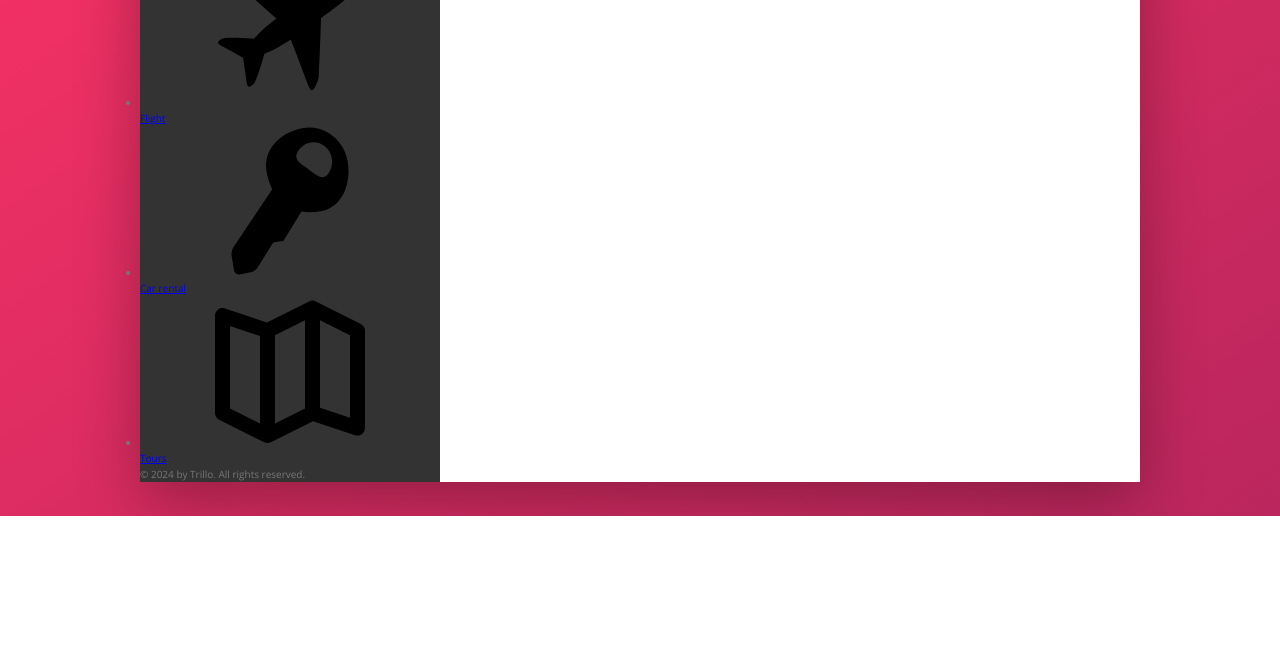
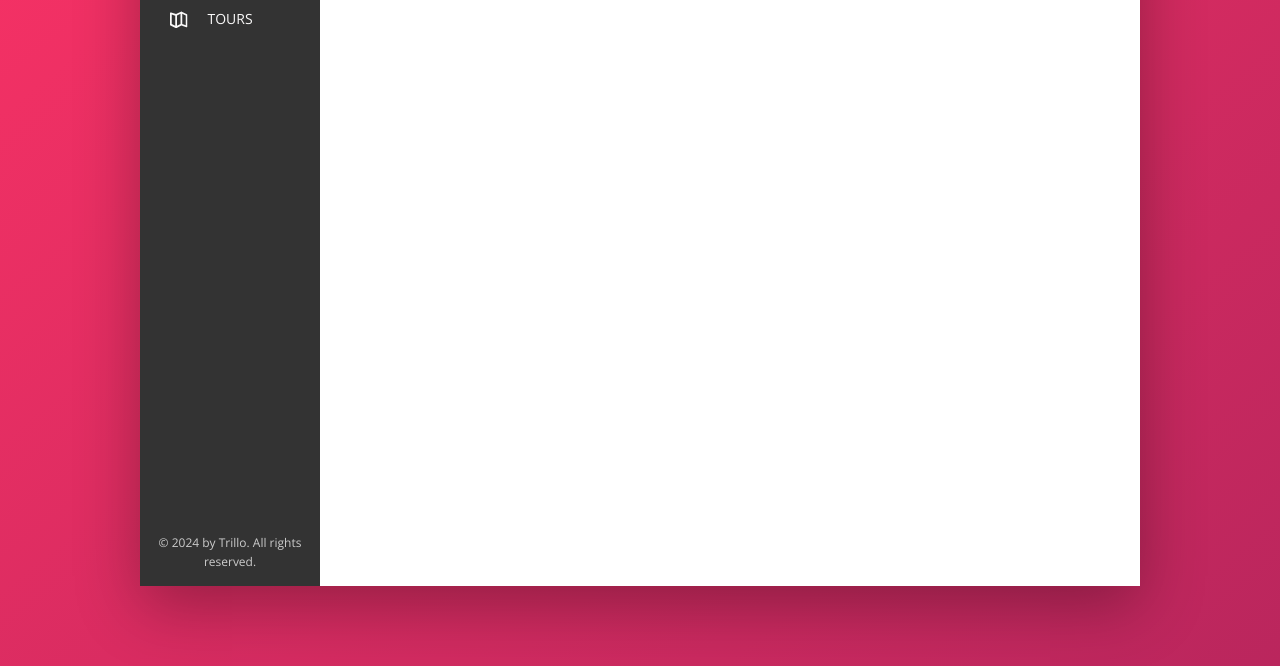
Before and after one commit to donnermax/Trillo, a website: page index.html in a window 1280 px wide. Shown: the part 364-1030 px from the top of the page. Before the commit the page ends 880 px from the top, so only its background shows below. Drawn offline with nearby package versions, Linux system fonts and the light colour scheme.

Commit message:
added sidebar and header

```diff
--- a/index.html
+++ b/index.html
@@ -57,7 +57,7 @@
       <div class="content">
         <nav class="sidebar">
           <ul class="side-nav">
-            <li class="side-nav__item">
+            <li class="side-nav__item side-nav__item--active">
               <a href="#" class="side-nav__link">
                 <svg class="side-nav__icon">
                   <use xlink:href="img/sprite.svg#icon-home"></use>
--- a/sass/_components.scss
+++ b/sass/_components.scss
@@ -102,3 +102,71 @@
     margin-right: 1rem;
   }
 }
+
+//////////////////////////////
+/// SIDE NAVIGATION
+
+.side-nav {
+  font-size: 1.4rem;
+  list-style: none;
+  margin-top: 3.5rem;
+
+  &__item {
+    position: relative;
+
+    &:not(:last-child) {
+      margin-bottom: 0.5rem;
+    }
+  }
+
+  &__item:before {
+    content: "";
+    position: absolute;
+    top: 0;
+    left: 0;
+    height: 100%;
+    width: 3px;
+    background-color: var(--color-primary);
+    transform: scaleY(0);
+    transition: transform 0.2s, width 0.4s cubic-bezier(1, 0, 0, 1) 0.2s,
+      background-color 0.1s;
+  }
+
+  &__item:hover::before,
+  &__item--active::before {
+    transform: scaleY(1);
+    width: 100%;
+  }
+
+  &__item:active::before {
+    background-color: var(--color-primary-light);
+  }
+  &__link:link,
+  &__link:visited {
+    color: var(--color-grey-light-1);
+    text-decoration: none;
+    text-transform: uppercase;
+    display: block;
+    padding: 1.5rem 3rem;
+    display: flex;
+    position: relative;
+    z-index: 10;
+    align-items: center;
+  }
+
+  &__icon {
+    width: 1.75rem;
+    height: 1.75rem;
+    margin-right: 2rem;
+    fill: currentColor;
+  }
+}
+
+//////////////////////////////
+/// LEGAL TEXT
+.legal {
+  font-size: 1.2rem;
+  text-align: center;
+  color: var(--color-grey-light-4);
+  padding: 1.5rem;
+}
--- a/sass/_layout.scss
+++ b/sass/_layout.scss
@@ -22,9 +22,14 @@
   background-color: var(--color-grey-dark-1);
 
   flex: 0 0 18%;
+
+  display: flex;
+  flex-direction: column;
+  justify-content: space-between;
+  //   align-items: center;
 }
 .hotel-view {
   background-color: white;
-
+  height: 80rem;
   flex: 1;
 }
```
Also changed, not shown: sass/main.css, 1 other file.
